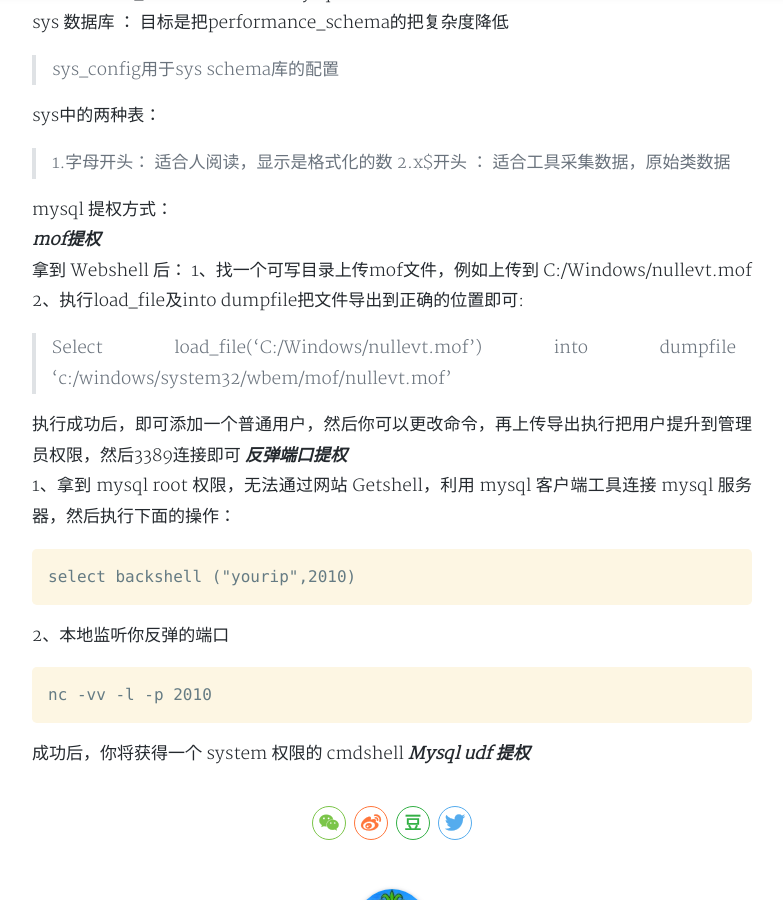
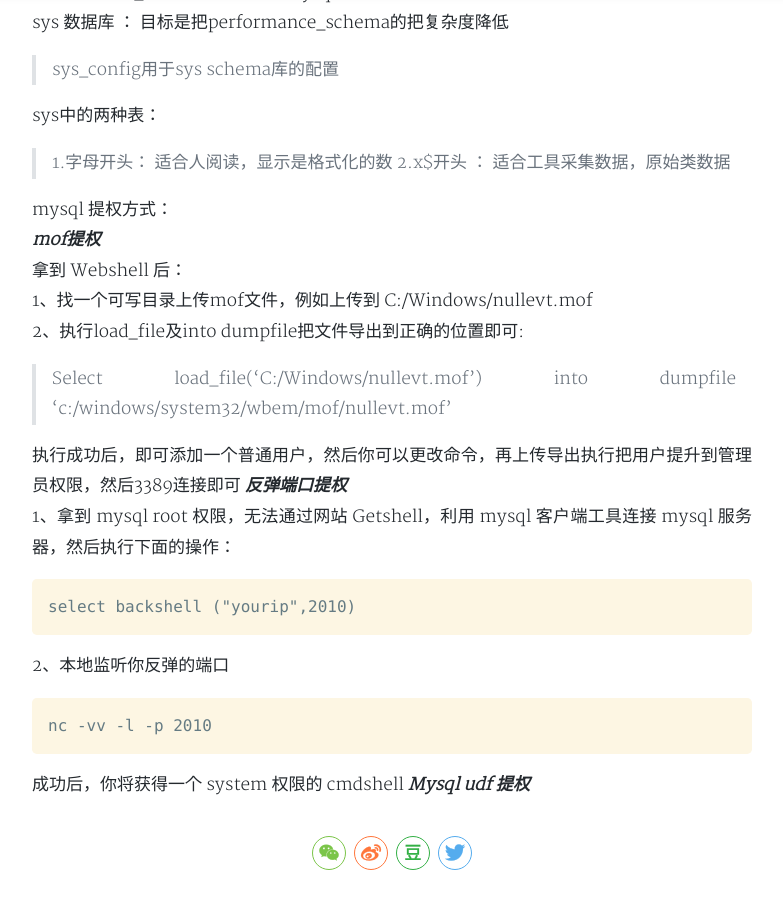
Before and after one commit to co0ontty/co0ontty.github.io, a Jekyll site: the page built from _posts/2019-5-6-resttudy.md, in a window 1280 px wide and 900 px high, scrolled down 1797 px. Shown: the whole window, without its empty margins (248-1031 px from the left). Built offline with Jekyll 4.4.1, drawn with Linux system fonts in a browser that asks for light colours; nearby versions of some CDN libraries; comment, search, counter and statistics services are not loaded; a style sheet for code colours, icons or effects is not loaded.

```diff
--- a/_posts/2019-5-6-resttudy.md
+++ b/_posts/2019-5-6-resttudy.md
@@ -58,7 +58,7 @@ sys中的两种表：
 mysql 提权方式：
 ***mof提权***
 拿到 Webshell 后：
-1、找一个可写目录上传mof文件，例如上传到 C:/Windows/nullevt.mof \
+1、找一个可写目录上传mof文件，例如上传到 C:/Windows/nullevt.mof
 2、执行load_file及into dumpfile把文件导出到正确的位置即可:
 >Select load_file('C:/Windows/nullevt.mof') into dumpfile 'c:/windows/system32/wbem/mof/nullevt.mof'
 
```
